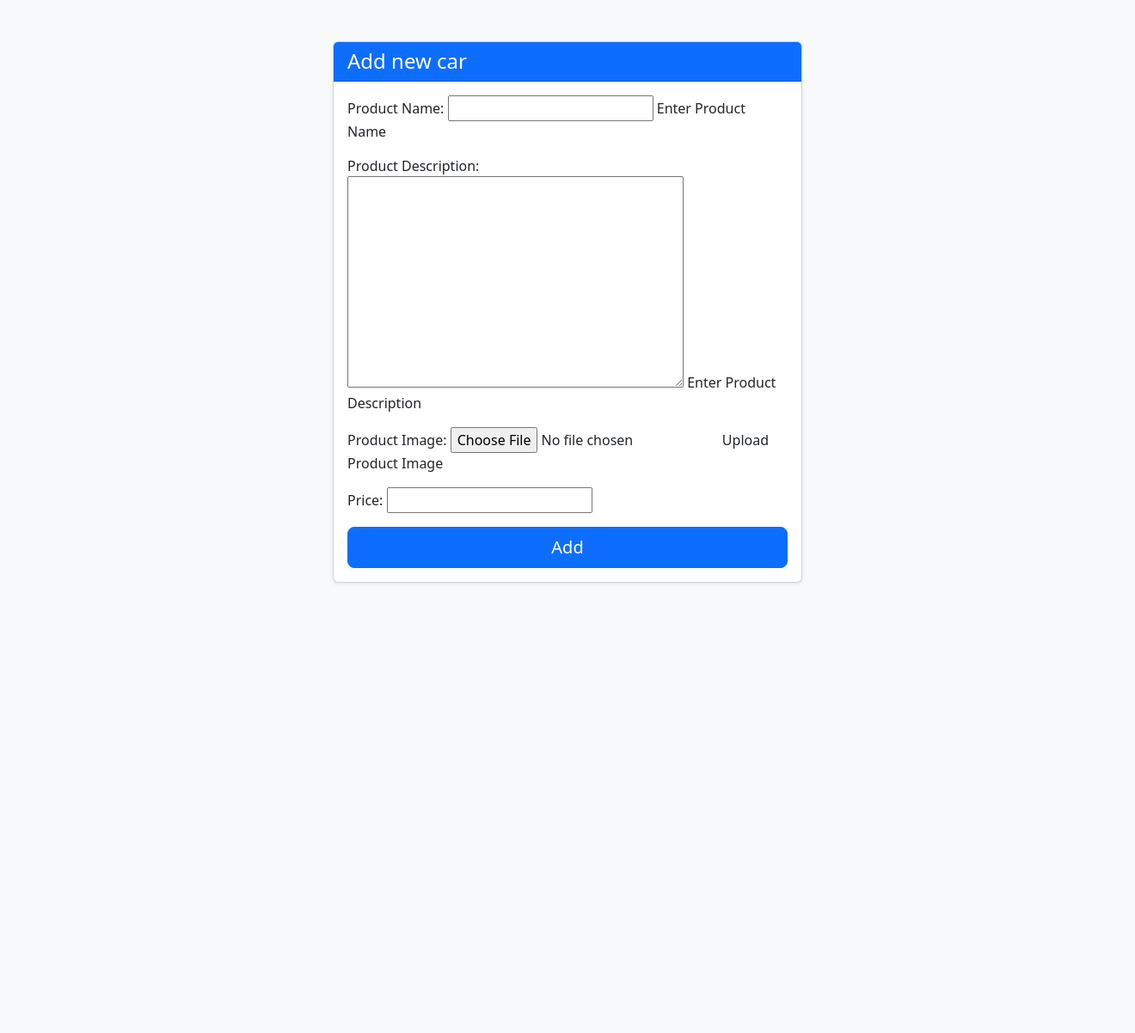
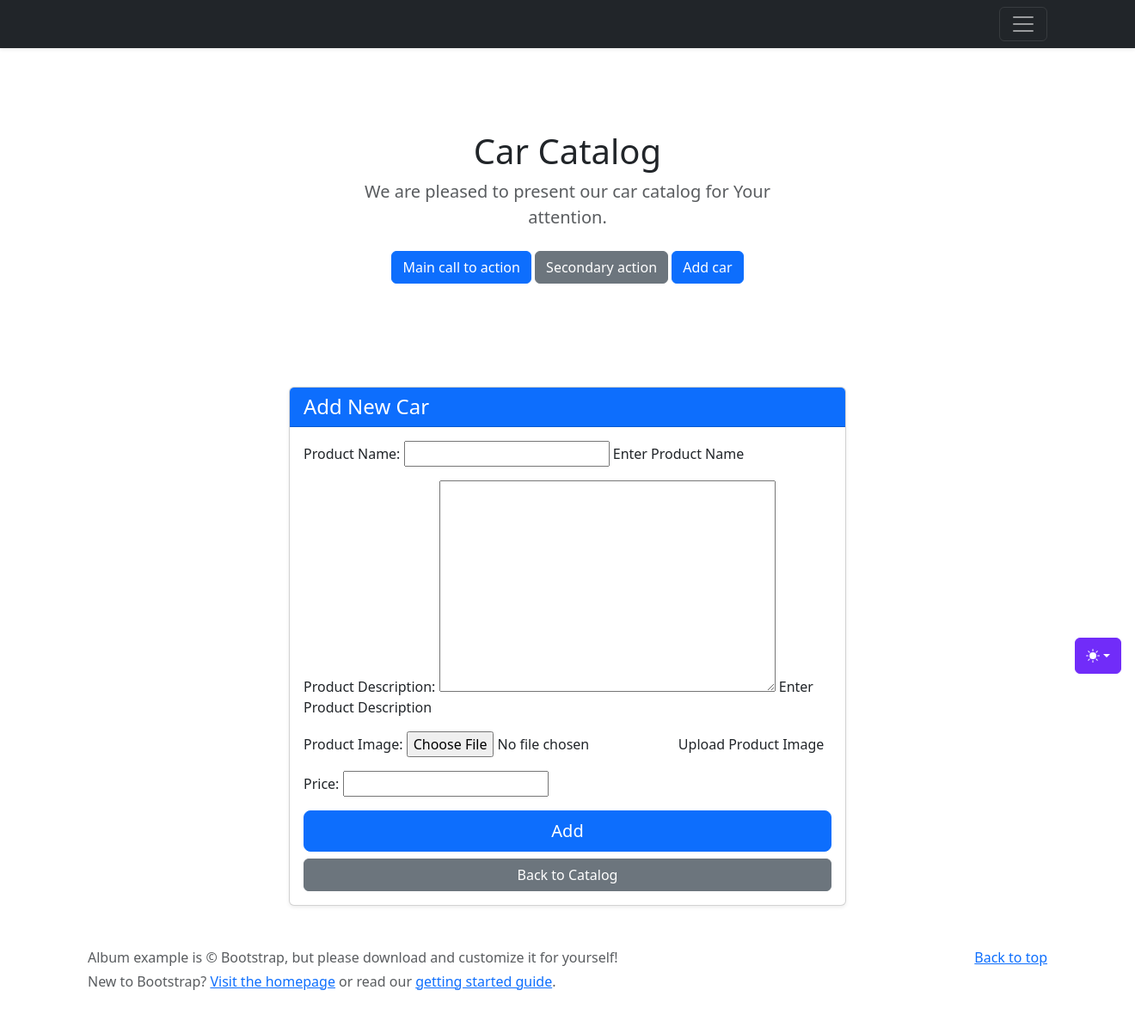
Before and after one commit to militarydriverb/Django_Interent_Shop, a Django app: page /add/ in a window 1320 px wide; the page is wider, and only the part inside the window is pictured. Shown: that part at 86% size. Before the commit the page ends 679 px from the top of that part, so only its background shows below. Run offline with Django 5.2, Linux system fonts and the light colour scheme; some libraries are stand-ins or nearby versions.

Commit message:
Updates, following Master's remarks

```diff
--- a/catalog/admin.py
+++ b/catalog/admin.py
@@ -1,5 +1,6 @@
 from django.contrib import admin
 from .models import Product, Category
+
 
 # Register your models here.
 @admin.register(Product)
--- a/catalog/forms.py
+++ b/catalog/forms.py
@@ -1,7 +1,8 @@
 from django import forms
 from .models import Product
+
 
 class ProductForm(forms.ModelForm):
     class Meta:
         model = Product
-        fields = ('name', 'description', 'image', 'price')
+        fields = ("name", "description", "image", "price")
--- a/catalog/templates/add_product.html
+++ b/catalog/templates/add_product.html
@@ -1,37 +1,26 @@
+{% extends 'base.html' %}
 {% load static %}
-<!DOCTYPE html>
-<html lang="en">
-<head>
-    <meta charset="UTF-8">
-    <meta name="viewport" content="width=device-width, initial-scale=1">
-    <title>Add car</title>
-    <!-- Подключаем Bootstrap CSS (CDN) -->
-    <link href="{% static 'css/bootstrap.min.css' %}"  rel="stylesheet">
-</head>
-<body class="bg-light">
-    <div class="container mt-5">
+
+{% block title %}Add New Car{% endblock %}
+
+{% block content %}
     <div class="row justify-content-center">
         <div class="col-md-6">
             <div class="card shadow-sm">
                 <div class="card-header bg-primary text-white">
-                        <h4 class="mb-0">Add new car</h4>
+                    <h4 class="mb-0">Add New Car</h4>
                 </div>
                 <div class="card-body">
                     <form method="post" enctype="multipart/form-data">
                         {% csrf_token %}
                         {{ form.as_p }}
-                            <div class="d-grid">
+                        <div class="d-grid gap-2">
                             <button type="submit" class="btn btn-primary btn-lg">Add</button>
-
+                            <a href="{% url 'catalog:cars' %}" class="btn btn-secondary">Back to Catalog</a>
                         </div>
                     </form>
                 </div>
             </div>
         </div>
     </div>
-    </div>
-
-    <!-- Подключаем Bootstrap JS (опционально, если нужны модальные окна и т.п.) -->
-    <script src="{% static 'js/bootstrap.bundle.min.js' %}"></script>
-</body>
-</html>
+{% endblock %}
--- a/catalog/templates/car_detail.html
+++ b/catalog/templates/car_detail.html
@@ -9,7 +9,7 @@
                     <img src="{{ car.image | default:'catalog/product_images/default_car.jpg' | media_filter }}" alt="Фото автомобиля {{ car.name }}">
                     <div class="card-body">
                         <p class="card-title"> {{ car.name }}</p>
-                        <p class="card-text"> {{car.description }}</p>
+                        <p class="card-text"> {{car.description | truncatechars:100 }}</p>
                         <p class="card-text"> price {{ car.price | intcomma }}</p>
                         <div class="d-flex justify-content-between align-items-center">
                             <div class="btn-group">
--- a/catalog/templates/cars_list.html
+++ b/catalog/templates/cars_list.html
@@ -9,7 +9,7 @@
                     <img src="{{ car.image | default:'catalog/product_images/default_car.jpg' | media_filter }}" alt="Фото автомобиля {{ car.name }}">
                     <div class="card-body">
                         <p class="card-title"> {{ car.name }}</p>
-                        <p class="card-text"> {{car.description }}</p>
+                        <p class="card-text"> {{car.description | truncatechars:100 }}</p>
                         <div class="d-flex justify-content-between align-items-center">
                             <div class="btn-group">
                                 <a class="btn btn-primary" href="{% url 'catalog:car_detail' car.pk  %}" role="button">View</a>
--- a/catalog/templatetags/my_tags.py
+++ b/catalog/templatetags/my_tags.py
@@ -1,6 +1,7 @@
 from django import template
 
 register = template.Library()
+
 
 @register.filter
 def media_filter(path):
--- a/config/urls.py
+++ b/config/urls.py
@@ -14,6 +14,7 @@ Including another URLconf
     1. Import the include() function: from django.urls import include, path
     2. Add a URL to urlpatterns:  path('blog/', include('blog.urls'))
 """
+
 from django.conf import settings
 from django.conf.urls.static import static
 from django.contrib import admin
--- a/pyproject.toml
+++ b/pyproject.toml
@@ -8,10 +8,10 @@ authors = [
 readme = "README.md"
 requires-python = ">=3.14"
 dependencies = [
-    "django (>=5.2.8,<6.0.0)",
+    "django (==6.0)",
     "psycopg2-binary (>=2.9.11,<3.0.0)",
     "python-dotenv (>=1.2.1,<2.0.0)",
-    "black (>=25.11.0,<26.0.0)",
+    "black (==25.12.0)",
     "pillow (>=12.0.0,<13.0.0)",
     "ipython (>=9.8.0,<10.0.0)"
 ]
```
Also changed, not shown: catalog/management/commands/add_products.py (+4 -3 lines), catalog/urls.py (+4 -4 lines), catalog/views.py (+8 -8 lines), media/catalog/product_images/bugatti_tourbillon_2026_0000.jpg (added), 1 other file. Lines whose indentation alone changed are shown as unchanged.
